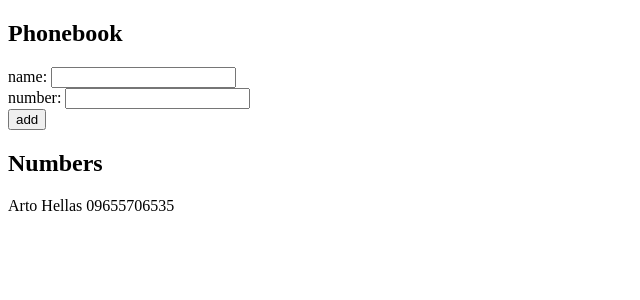
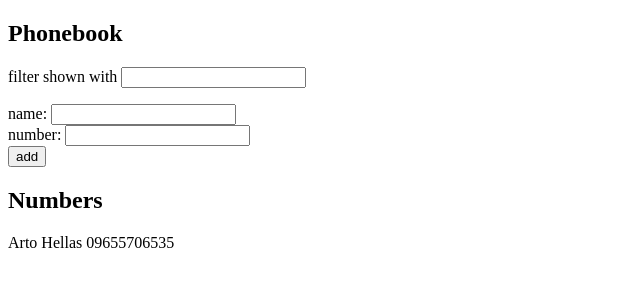
Before and after one commit to DiotheWind/phonebook, a React (Vite) app: page / in a window 1280 px wide. Shown: the top 300 px of the page, without its empty margins (0-640 px from the left). Built offline with nearby package versions, Linux system fonts and the light colour scheme.

Commit message:
Add functionality to filter names

```diff
--- a/src/App.jsx
+++ b/src/App.jsx
@@ -11,6 +11,13 @@ const App = () => {
   ])
   const [newName, setNewName] = useState('')
   const [newNumber, setNewNumber] = useState('')
+  const [filterName, setFilterName] = useState('')
+  const [filter, toggleFilter] = useState(false)
+
+  const handleFilterChange = (e) => {
+    setFilterName(e.target.value)
+    e.target.value === '' ? toggleFilter(false) : toggleFilter(true)
+  }
 
   const handleNameChange = (e) => {
     setNewName(e.target.value)
@@ -47,9 +54,15 @@ const App = () => {
     return isDuplicate
   }
 
+  const namesToShow = filter
+  ? persons.filter(person => person.name.toLowerCase().includes(filterName.toLowerCase()))
+  : persons
+
   return (
     <div>
       <h2>Phonebook</h2>
+
+      <p>filter shown with <input value={filterName} onChange={handleFilterChange} /></p>
       <form onSubmit={addPersonToList}>
         <div>
           name: <input value={newName} onChange={handleNameChange} />
@@ -63,7 +76,7 @@ const App = () => {
       </form>
 
       <h2>Numbers</h2>
-      {persons.map(person => <DisplayNamesAndNumbers key={person.name} name={person.name} number={person.number} />)}
+      {namesToShow.map(person => <DisplayNamesAndNumbers key={person.name} name={person.name} number={person.number} />)}
     </div>
   )
 }
```
